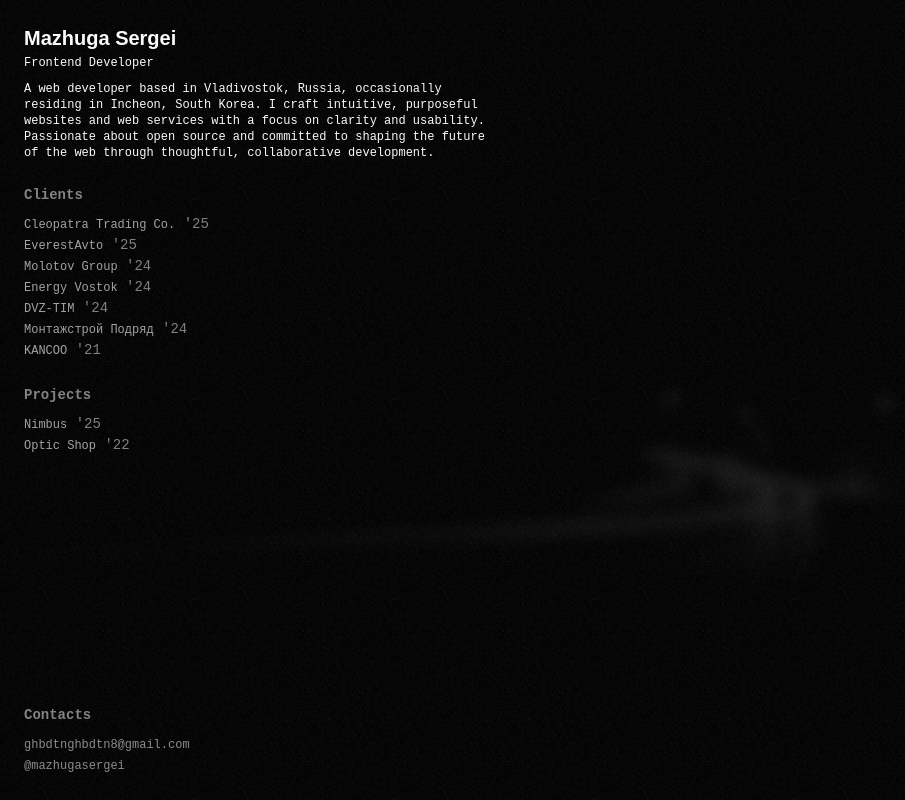
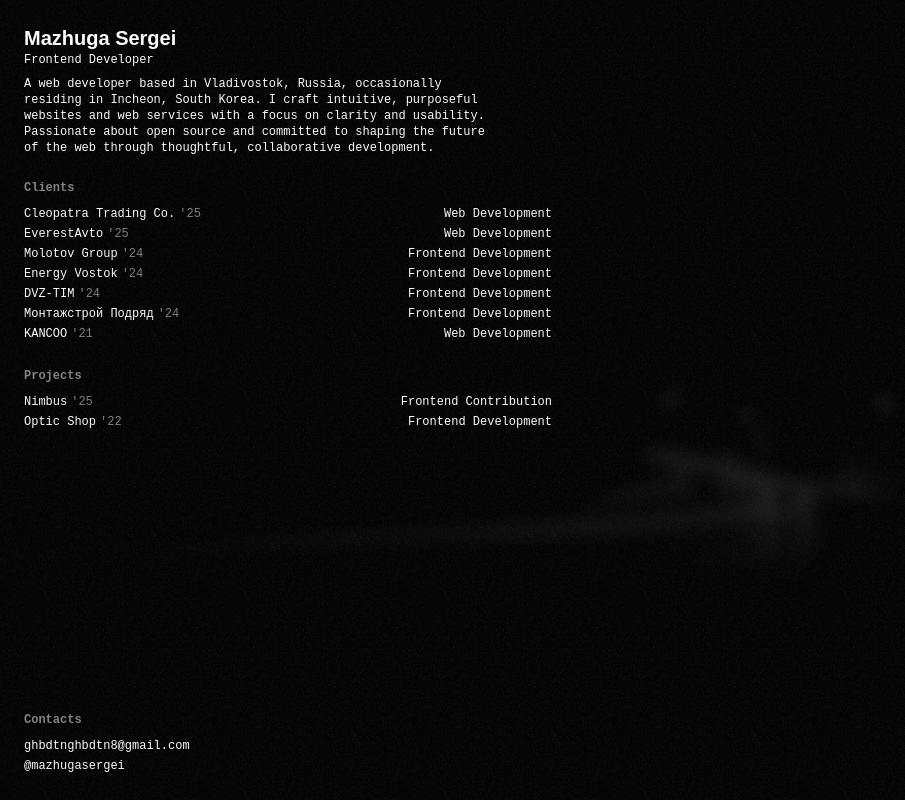
Before and after one commit to mazhugasergei/mazhugasergei.github.io, a Next.js app: page / in a window 1280 px wide. Shown: the whole page, without its empty margins (0-905 px from the left). Built offline with nearby package versions, Linux system fonts and the light colour scheme; a web font is replaced by a local one.

Commit message:
style: links

```diff
--- a/src/app/page.tsx
+++ b/src/app/page.tsx
@@ -1,11 +1,11 @@
 import { CustomAnimatedText } from "@/components/shared/custom-animated-text"
-import { Link } from "@/components/shared/link"
 import { headingFont } from "@/fonts"
 import { cn } from "@/utils"
+import Link from "next/link"
 
 export default function Page() {
   return (
-    <main className="flex min-h-screen max-w-xl flex-col gap-6 p-6">
+    <main className="flex min-h-screen max-w-xl flex-col gap-6 p-6 text-xs">
       <Intro className="animate-slide-in-x" />
       <Clients className="animate-slide-in-x" style={{ animationDelay: "100ms" }} />
       <Projects className="animate-slide-in-x" style={{ animationDelay: "200ms" }} />
@@ -34,13 +34,13 @@ const Intro = (props: React.HTMLAttributes<HTMLDivElement>) => {
 
 const Clients = (props: React.HTMLAttributes<HTMLDivElement>) => {
   const clients = [
-    { name: "Cleopatra Trading Co.", href: "https://cleopatrading.com", year: 25 },
-    { name: "EverestAvto", href: "https://everestavtovl.ru", year: 25 },
-    { name: "Molotov Group", href: "https://molotov-group.ru", year: 24 },
-    { name: "Energy Vostok", href: "https://energy-vostok.ru", year: 24 },
-    { name: "DVZ-TIM", href: "https://dvz-tim.ru", year: 24 },
-    { name: "Монтажстрой Подряд", href: "https://mspvl.ru", year: 24 },
-    { name: "KANCOO", href: "https://www.kancoo.tech", year: 21 },
+    { name: "Cleopatra Trading Co.", href: "https://cleopatrading.com", year: 25, service: "Web Development" },
+    { name: "EverestAvto", href: "https://everestavtovl.ru", year: 25, service: "Web Development" },
+    { name: "Molotov Group", href: "https://molotov-group.ru", year: 24, service: "Frontend Development" },
+    { name: "Energy Vostok", href: "https://energy-vostok.ru", year: 24, service: "Frontend Development" },
+    { name: "DVZ-TIM", href: "https://dvz-tim.ru", year: 24, service: "Frontend Development" },
+    { name: "Монтажстрой Подряд", href: "https://mspvl.ru", year: 24, service: "Frontend Development" },
+    { name: "KANCOO", href: "https://www.kancoo.tech", year: 21, service: "Web Development" },
   ]
 
   return (
@@ -48,12 +48,13 @@ const Clients = (props: React.HTMLAttributes<HTMLDivElement>) => {
       <h2 className="text-secondary-foreground font-bold">Clients</h2>
 
       <ul className="mt-2">
-        {clients.map(({ name, href, year }) => (
+        {clients.map(({ name, href, year, service }) => (
           <li key={name}>
-            <Link href={href} className="text-xs no-underline opacity-70 transition hover:opacity-100">
-              {name}
-            </Link>{" "}
-            <span className="opacity-50">'{year}</span>
+            <Link href={href} target="_blank" className="group flex items-center gap-1 leading-5">
+              <span className="group-hover:underline">{name}</span>
+              <span className="opacity-50">'{year}</span>
+              <span className="ml-auto">{service}</span>
+            </Link>
           </li>
         ))}
       </ul>
@@ -63,8 +64,13 @@ const Clients = (props: React.HTMLAttributes<HTMLDivElement>) => {
 
 const Projects = (props: React.HTMLAttributes<HTMLDivElement>) => {
   const projects = [
-    { name: "Nimbus", href: "https://github.com/logscore/Nimbus", year: 25 },
-    { name: "Optic Shop", href: "https://mazhugasergei.github.io/optic-shop", year: 22 },
+    { name: "Nimbus", href: "https://github.com/logscore/Nimbus", year: 25, service: "Frontend Contribution" },
+    {
+      name: "Optic Shop",
+      href: "https://mazhugasergei.github.io/optic-shop",
+      year: 22,
+      service: "Frontend Development",
+    },
   ]
 
   return (
@@ -72,12 +78,13 @@ const Projects = (props: React.HTMLAttributes<HTMLDivElement>) => {
       <h2 className="text-secondary-foreground font-bold">Projects</h2>
 
       <ul className="mt-2">
-        {projects.map(({ name, href, year }) => (
+        {projects.map(({ name, href, year, service }) => (
           <li key={name}>
-            <Link href={href} className="text-xs no-underline opacity-70 transition hover:opacity-100">
-              {name}
-            </Link>{" "}
-            <span className="opacity-50">'{year}</span>
+            <Link href={href} target="_blank" className="group flex items-center gap-1 leading-5">
+              <span className="group-hover:underline">{name}</span>
+              <span className="opacity-50">'{year}</span>
+              <span className="ml-auto">{service}</span>
+            </Link>
           </li>
         ))}
       </ul>
@@ -98,8 +105,8 @@ const Contacts = (props: React.HTMLAttributes<HTMLDivElement>) => {
       <ul className="mt-2">
         {contactLinks.map(({ label, href }) => (
           <li key={label}>
-            <Link href={href} target="_blank" className="text-xs no-underline opacity-60 transition hover:opacity-100">
-              {label}
+            <Link href={href} target="_blank" className="group flex items-center gap-1 leading-5">
+              <span className="group-hover:underline">{label}</span>
             </Link>
           </li>
         ))}
--- a/src/components/shared/link.tsx
+++ /dev/null
@@ -1,15 +0,0 @@
-import { cn } from "@/utils"
-import NextLink from "next/link"
-import React from "react"
-
-export const Link = ({ children, className, ...props }: React.ComponentProps<typeof NextLink>) => {
-  return (
-    <NextLink
-      target={props.href?.toString().startsWith("http") ? "_blank" : "_self"}
-      className={cn("text-primary hover:underline", className)}
-      {...props}
-    >
-      {children}
-    </NextLink>
-  )
-}
```
